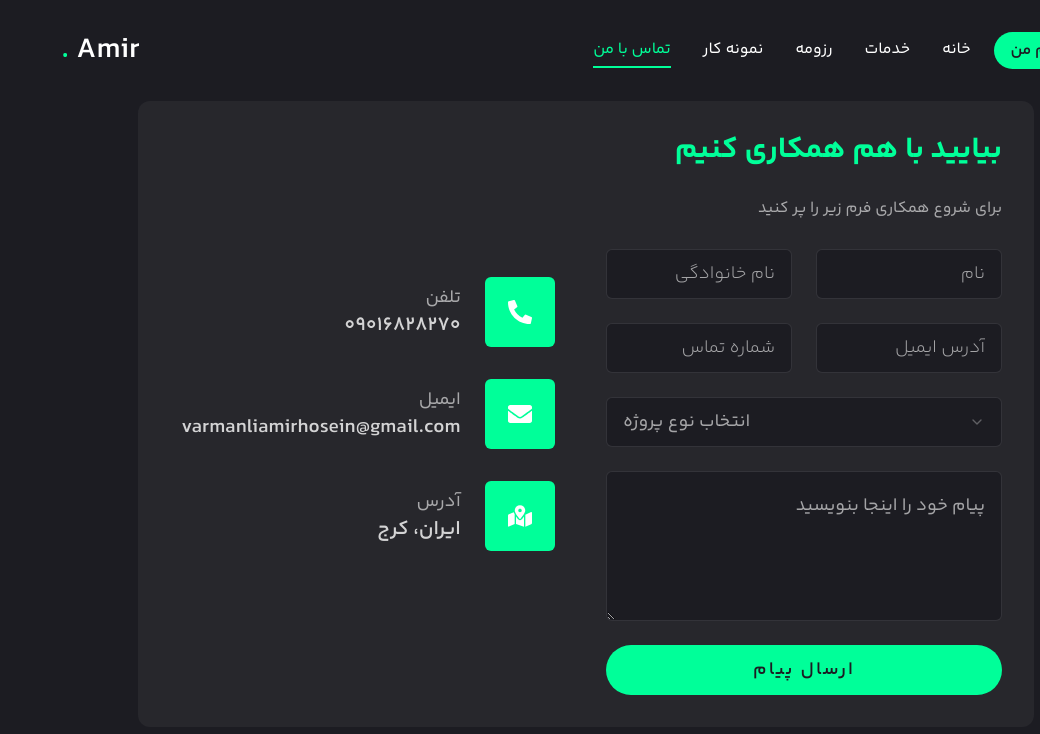
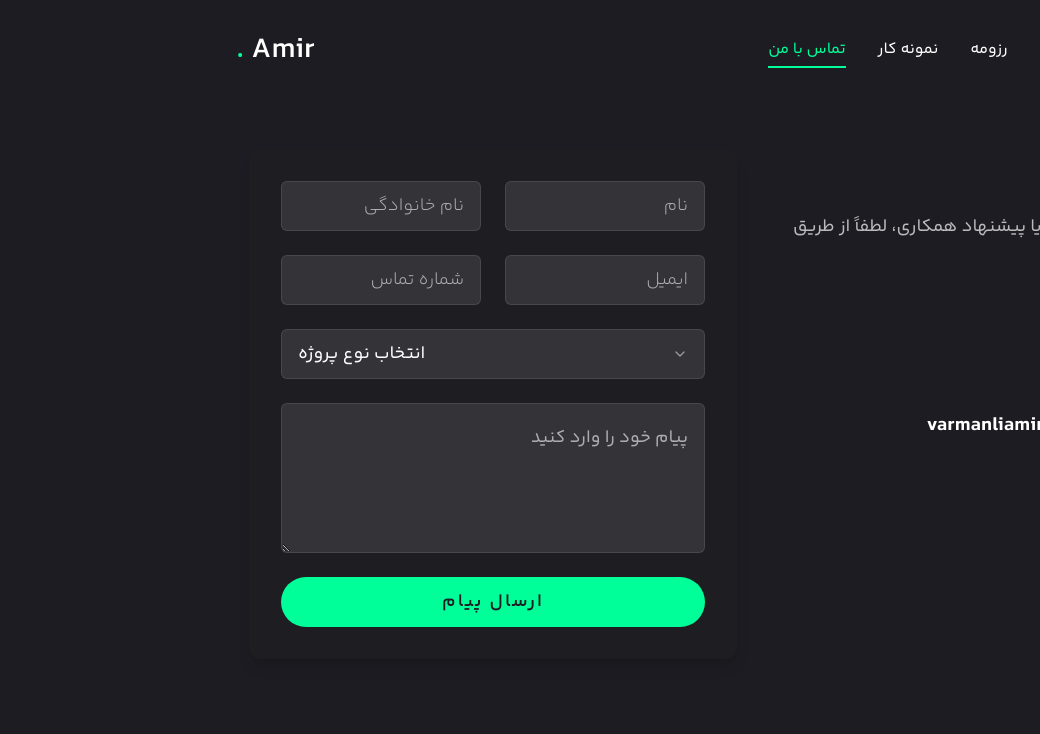
Before and after one commit to Varmanli/Portfolio-website, a Next.js app: page /contact in a window 1280 px wide. Shown: the top 734 px of the page, without its empty margins (240-1280 px from the left). Built offline with nearby package versions, Linux system fonts and the light colour scheme.

Commit message:
fix commit

```diff
--- a/app/contact/page.jsx
+++ b/app/contact/page.jsx
@@ -36,45 +36,60 @@ const info = [
 
 function Contact() {
   return (
-    <div className="mb-10 flex items-center justify-center">
-      <div className="container mx-auto max-w-4xl bg-[#27272c] rounded-xl p-8">
-        <div className="flex flex-col lg:flex-row gap-10">
+    <div className="py-12 px-4 flex flex-col items-center justify-center ">
+      <div className="w-full max-w-5xl grid grid-cols-1 lg:grid-cols-2 gap-12">
+        {/* اطلاعات تماس */}
+        <div className="flex flex-col items-start gap-6">
+          <h3 className="text-4xl text-accent font-extrabold">اطلاعات تماس</h3>
+          <p className="text-white/70 text-lg leading-relaxed">
+            در صورت نیاز به اطلاعات بیشتر یا پیشنهاد همکاری، لطفاً از طریق
+            اطلاعات زیر با من تماس بگیرید.
+          </p>
+          {info.map((item, index) => (
+            <div
+              key={index}
+              className="flex items-center gap-4  hover:text-white transition-all duration-300"
+            >
+              <div className="w-[50px] h-[50px] bg-accent text-2xl rounded-md flex justify-center items-center">
+                {item.icon}
+              </div>
+              <div>
+                <p className="text-white/60 text-lg mb-1">{item.title}</p>
+                <h3 className="text-xl font-bold">{item.description}</h3>
+              </div>
+            </div>
+          ))}
+        </div>
+
         {/* فرم */}
-          <div className="flex-1 order-2 lg:order-1">
-            <form className="flex flex-col gap-6">
-              <h3 className="text-3xl text-accent font-bold text-center lg:text-right">
-                بیایید با هم همکاری کنیم
-              </h3>
-              <p className="text-white/60 text-center lg:text-right">
-                برای شروع همکاری فرم زیر را پر کنید
-              </p>
+        <form className="flex flex-col gap-6 bg-[#1e1e22] p-8 rounded-xl shadow-lg">
           <div className="grid grid-cols-1 md:grid-cols-2 gap-6">
             <Input
               type="text"
               placeholder="نام"
-                  className="h-[50px] text-lg text-right"
+              className="h-[50px] text-lg text-right bg-[#333338] text-white focus:ring-accent focus:border-accent"
             />
             <Input
               type="text"
               placeholder="نام خانوادگی"
-                  className="h-[50px] text-lg text-right"
+              className="h-[50px] text-lg text-right bg-[#333338] text-white focus:ring-accent focus:border-accent"
             />
             <Input
               type="email"
-                  placeholder="آدرس ایمیل"
-                  className="h-[50px] text-lg text-right"
+              placeholder="ایمیل"
+              className="h-[50px] text-lg text-right bg-[#333338] text-white focus:ring-accent focus:border-accent"
             />
             <Input
               type="tel"
               placeholder="شماره تماس"
-                  className="h-[50px] text-lg text-right"
+              className="h-[50px] text-lg text-right bg-[#333338] text-white focus:ring-accent focus:border-accent"
             />
           </div>
           <Select>
-                <SelectTrigger className="w-full h-[50px] text-lg text-right">
+            <SelectTrigger className="w-full h-[50px] text-lg text-right bg-[#333338] text-white">
               <SelectValue placeholder="انتخاب نوع پروژه" />
             </SelectTrigger>
-                <SelectContent className="text-right">
+            <SelectContent className="text-right bg-[#2a2a2f] text-white">
               <SelectGroup>
                 <SelectLabel>نوع پروژه</SelectLabel>
                 <SelectItem value="html">پروژه HTML CSS JS</SelectItem>
@@ -84,41 +99,17 @@ function Contact() {
             </SelectContent>
           </Select>
           <Textarea
-                className="h-[150px] text-lg text-right"
-                placeholder="پیام خود را اینجا بنویسید"
+            className="h-[150px] text-lg text-right bg-[#333338] text-white focus:ring-accent focus:border-accent"
+            placeholder="پیام خود را وارد کنید"
           />
           <Button
-                className="h-[50px] text-lg bg-accent hover:bg-accent/80 transition-all duration-300"
+            className="h-[50px] text-lg bg-accent hover:bg-accent/90  transition-all duration-300"
             size="lg"
           >
             ارسال پیام
           </Button>
         </form>
       </div>
-
-          {/* اطلاعات تماس */}
-          <div className="flex-1 order-1 lg:order-2 flex items-center justify-center">
-            <ul className="flex flex-col gap-8">
-              {info.map((item, index) => (
-                <li
-                  key={index}
-                  className="flex items-center gap-6 text-white/80"
-                >
-                  <div className="w-[70px] h-[70px] bg-accent text-white text-2xl rounded-md flex justify-center items-center">
-                    {item.icon}
-                  </div>
-                  <div>
-                    <p className="text-white/60 text-lg">{item.title}</p>
-                    <h3 className="text-xl font-semibold">
-                      {item.description}
-                    </h3>
-                  </div>
-                </li>
-              ))}
-            </ul>
-          </div>
-        </div>
-      </div>
     </div>
   );
 }
--- a/app/layout.jsx
+++ b/app/layout.jsx
@@ -2,34 +2,35 @@ import "./globals.css";
 import Header from "@/components/Header";
 
 export const metadata = {
-  title: "امیرحسین ورمانلی | توسعه‌دهنده فرانت‌اند",
+  title: "امیرحسین ورمانلی | برنامه‌نویس وب",
   description:
-    "من امیرحسین ورمانلی، توسعه‌دهنده فرانت‌اند متخصص در React، Next.js و Tailwind هستم. با تخصص در خلق رابط‌های کاربری مدرن و بهینه، آماده همکاری برای پروژه‌های خلاقانه و حرفه‌ای هستم.",
+    "من امیرحسین ورمانلی، برنامه‌نویس وب متخصص در React، Next.js و Tailwind هستم. با توانایی در طراحی و توسعه وب‌سایت‌های مدرن و کاربرپسند، آماده همکاری در پروژه‌های حرفه‌ای و خلاقانه هستم.",
   keywords: [
-    "توسعه‌دهنده فرانت‌اند",
-    "برنامه‌نویسی وب",
+    "برنامه‌نویس وب",
+    "توسعه‌دهنده وب",
     "React",
     "Next.js",
     "Tailwind",
     "امیرحسین ورمانلی",
-    "طراحی رابط کاربری",
-    "سایت‌های مدرن",
+    "طراحی وب",
+    "توسعه وب",
+    "سایت‌های ریسپانسیو",
   ],
   author: "امیرحسین ورمانلی",
   openGraph: {
     type: "website",
     locale: "fa_IR",
     url: "https://varmanli.ir",
-    title: "امیرحسین ورمانلی | توسعه‌دهنده فرانت‌اند",
+    title: "امیرحسین ورمانلی | برنامه‌نویس وب",
     description:
-      "توسعه‌دهنده فرانت‌اند متخصص در React و Next.js با تمرکز بر خلق رابط‌های کاربری زیبا و کاربردی.",
+      "برنامه‌نویس وب متخصص در توسعه وب‌سایت‌های حرفه‌ای و خلاقانه با استفاده از React و Next.js.",
     siteName: "امیرحسین ورمانلی",
   },
   twitter: {
     card: "summary_large_image",
-    title: "امیرحسین ورمانلی | توسعه‌دهنده فرانت‌اند",
+    title: "امیرحسین ورمانلی | برنامه‌نویس وب",
     description:
-      "من امیرحسین ورمانلی، متخصص در توسعه رابط‌های کاربری خلاقانه و مدرن با استفاده از React، Next.js و Tailwind.",
+      "من امیرحسین ورمانلی، متخصص در طراحی و توسعه وب‌سایت‌های مدرن و زیبا با استفاده از React، Next.js و Tailwind.",
     creator: "@your-twitter-handle",
   },
   icons: {
--- a/app/page.jsx
+++ b/app/page.jsx
@@ -11,15 +11,17 @@ function Home() {
         <div className="flex flex-col lg:flex-row items-center justify-between lg:pt-2 lg:pb-10">
           {/* بخش متن */}
           <div className="text-center lg:text-right order-2 lg:order-none">
-            <span className="text-lg lg:text-xl">توسعه‌دهنده فرانت‌اند</span>
+            <span className="text-lg lg:text-xl">برنامه‌نویس وب</span>
             <h1 className="text-4xl lg:text-5xl font-bold mb-6">
-              سلام من <br />
+              سلام، من <br />
               <span className="text-accent">امیرحسین ورمانلی</span>
             </h1>
             <p className="max-w-[500px] mb-9 text-white/80 text-base lg:text-lg leading-relaxed">
-              من در خلق تجربیات دیجیتال زیبا مهارت دارم و در زبان‌ها و
-              فناوری‌های برنامه‌نویسی مختلف تخصص دارم.
+              عاشق طراحی و ساخت وب‌سایت‌های جذاب و کاربردی هستم.
+              <br /> از ایده‌پردازی تا اجرای نهایی، تلاش می‌کنم تجربه‌ای راحت و
+              دوست‌داشتنی برای کاربران بسازم.
             </p>
+
             <div className="flex flex-col lg:flex-row items-center gap-8">
               <Button
                 variant="outline"
--- a/app/resume/page.jsx
+++ b/app/resume/page.jsx
@@ -46,27 +46,27 @@ const about = {
 const education = {
   icon: "/assest/resume/cap.svg",
   title: "تحصیلات من",
-  description: "دوره‌ها و تجربه‌های آموزشی که در مسیر خود کسب کرده‌ام",
+  description: "مسیر یادگیری و تجربه‌هایی که مرا به جایگاه امروزی رسانده‌اند:",
   item: [
     {
-      institution: "دانشجوی مهندسی کامپیوتر دانشگاه آزاد کرج",
+      institution: "دانشجوی مهندسی کامپیوتر، دانشگاه آزاد کرج",
       degree: "مهندسی کامپیوتر",
-      duration: "۲۰۲۱ - ۲۰۲۴",
+      duration: "۱۴۰۰ - ۱۴۰۳",
     },
     {
-      institution: "آموزش اصول طراحی با HTML و CSS",
+      institution: "آموزش طراحی حرفه‌ای رابط کاربری با HTML و CSS",
       degree: "طراحی رابط کاربری",
-      duration: "۲۰۲۱ - ۲۰۲۲",
+      duration: "۱۴۰۰ - ۱۴۰۱",
     },
     {
-      institution: "آموزش برنامه‌نویسی جاوااسکریپت",
+      institution: "آموزش اصول برنامه‌نویسی و کدنویسی جاوااسکریپت",
       degree: "جاوااسکریپت مقدماتی",
-      duration: "۲۰۲۲ - ۲۰۲۳",
+      duration: "۱۴۰۱ - ۱۴۰۲",
     },
     {
-      institution: "آموزش حرفه‌ای کتابخانه React",
+      institution: "یادگیری پیشرفته کتابخانه React برای ساخت پروژه‌های پویا",
       degree: "React پیشرفته",
-      duration: "۲۰۲۱ - ۲۰۲۲",
+      duration: "۱۴۰۰ - ۱۴۰۱",
     },
   ],
 };
@@ -132,21 +132,23 @@ function Resume() {
             {/* درباره من */}
             <TabsContent value="about" className="w-full">
               <div className="flex flex-col gap-[30px] text-center items-center justify-center lg:text-right">
-                <h3 className="text-5xl font-bold">{about.title}</h3>
-                <p className="max-w-[700px] text-white/70 text-lg">
+                <h3 className="text-5xl font-extrabold text-accent">
+                  {about.title}
+                </h3>
+                <p className="max-w-[700px] text-white/80 text-lg leading-relaxed">
                   {about.description}
                 </p>
-                <ul className="divide-y divide-white/20 bg-[#1e1e22] rounded-lg shadow-lg">
+                <ul className="grid grid-cols-1 sm:grid-cols-2 gap-6 bg-[#1e1e22] p-6 rounded-xl shadow-lg">
                   {about.info.map((item, index) => (
                     <li
                       key={index}
-                      className="flex items-center justify-between p-6 gap-10 hover:bg-[#2a2a2f] transition-all duration-300"
+                      className="flex flex-col items-center justify-center bg-[#2a2a2f] rounded-lg p-6 hover:bg-[#333338] transition-all duration-300"
                     >
-                      <span className="text-accent font-semibold text-xl">
+                      <span className="text-white/70 text-lg text-center mt-2">
+                        {item.field}
+                      </span>
+                      <span className="text-accent text-xl font-bold text-center">
                         {item.fieldValue}
-                      </span>
-                      <span className="text-white/70 text-lg">
-                        {item.field}
                       </span>
                     </li>
                   ))}
--- a/app/services/page.jsx
+++ b/app/services/page.jsx
@@ -15,14 +15,14 @@ const services = [
   },
   {
     num: 2,
-    title: "پروژه‌های جاوااسکریپت",
-    Description: "پیاده‌سازی پروژه‌های پیچیده و خلاقانه با زبان جاوااسکریپت",
+    title: "توسعه بک‌اند",
+    Description: "پیاده‌سازی APIها و سیستم‌های سمت سرور با Node.js و Express.js",
     href: "/",
   },
   {
     num: 3,
-    title: "قالب‌های HTML",
-    Description: "طراحی قالب‌های زیبا و دقیق HTML برای وبسایت‌های شما",
+    title: "وبسایت‌های فول‌استک",
+    Description: "ساخت وبسایت‌های کامل با استفاده از MERN Stack و سایر تکنولوژی‌ها",
     href: "/",
   },
   {
@@ -37,15 +37,15 @@ function Services() {
   return (
     <section className="min-h-[80vh] lg:mx-[100px] flex flex-col justify-center py-12 lg:py-0">
       <div className="container mx-auto">
-        <div className="grid grid-cols-1 md:grid-cols-2 gap-[50px]">
+        <div className="grid grid-cols-1 md:grid-cols-2 gap-[40px]">
           {services.map((item, index) => {
             return (
               <div
                 key={index}
-                className="flex-1 flex flex-col justify-center gap-3"
+                className="flex-1 flex flex-col justify-center gap-4 bg-[#1e1e22] p-6 rounded-lg shadow-lg hover:shadow-xl transition-all duration-300"
               >
                 <div className="w-full flex justify-between items-center">
-                  <div className="text-4xl font-extrabold text-outline text-transparent group-hover:text-outline-hover transition-all duration-500">
+                  <div className="text-5xl font-extrabold text-accent">
                     {item.num}
                   </div>
                   <Link
@@ -56,13 +56,14 @@ function Services() {
                   </Link>
                 </div>
                 <h2
-                  className="text-[32px]  capitalize font-bold leading-none text-white hover:text-accent transition-all duration-500
-                "
+                  className="text-[28px] font-bold leading-none text-white hover:text-accent transition-all duration-500"
                 >
                   {item.title}
                 </h2>
-                <p className="text-white/60 text-[14px]">{item.Description}</p>
-                <div className="border-b border-white/20 w-full"></div>
+                <p className="text-white/70 text-[15px] leading-relaxed">
+                  {item.Description}
+                </p>
+                <div className="border-b border-white/20 w-full mt-4"></div>
               </div>
             );
           })}
--- a/components/Stats.jsx
+++ b/components/Stats.jsx
@@ -5,40 +5,40 @@ import CountUp from "react-countup";
 const stat = [
   {
     num: 5,
-    text: "تسلط بر فناوری‌های پرکاربرد",
+    text: "تسلط بر ابزارهای کاربردی دنیای وب",
   },
   {
     num: 2,
-    text: "سال تجربه در مسیر رشد",
+    text: "سال‌ها تجربه با طعم پیشرفت",
   },
   {
     num: 4,
-    text: "پروژه‌های موفق",
+    text: "پروژه‌های خاص و به‌یادماندنی",
   },
   {
     num: 500,
-    text: "تجربه عملی",
+    text: "ساعت‌ها کدنویسی و یادگیری",
   },
 ];
 
 function Stats() {
   return (
     <section>
-      <div className=" container mx-auto mb-10 lg:mb-0">
-        <div className="grid grid-cols-2 md:grid-cols-3 lg:grid-cols-4 gap-4 lg:gap-6 flex-wrap  mx-auto lg:max-w-none">
+      <div className="container mx-auto mb-10 lg:mb-0">
+        <div className="grid grid-cols md:grid-cols-3 lg:grid-cols-4 gap-4 lg:gap-6 flex-wrap mx-auto lg:max-w-none">
           {stat.map((item, index) => {
             return (
               <div
                 key={index}
-                className="flex-1 flex-row flex gap-4 items-center  lg:justify-start"
+                className="flex-1 flex-row flex gap-2 items-center lg:justify-start bg-gradient-to-r from-[#1e1e22] to-[#27272c] p-4 rounded-lg shadow-lg"
               >
                 <CountUp
                   end={item.num}
                   duration={5}
                   delay={2}
-                  className="text-2xl lg:text-6xl font-extrabold"
+                  className="text-3xl lg:text-4xl font-extrabold text-accent"
                 />
-                <p className=" text-[16px] lg:text-[18px] capitalize lg:max-w-none">
+                <p className="text-[17px] lg:text-[14px] capitalize lg:max-w-none text-white/80">
                   {item.text}
                 </p>
               </div>
--- a/components/ui/select.jsx
+++ b/components/ui/select.jsx
@@ -17,7 +17,7 @@ const SelectTrigger = React.forwardRef(
     <SelectPrimitive.Trigger
       ref={ref}
       className={cn(
-        " flex h-[38px] w-full items-center justify-between rounded-md border border-white/10 bg-primary px-4 text-[15px] text-white/60 placeholder:text-white/10 focus:border-accent outline-none",
+        "flex h-[38px] w-full items-center justify-between rounded-md border border-white/10 bg-primary px-4 text-[15px] text-white/60 placeholder:text-white/10 focus:border-accent outline-none text-right",
         className
       )}
       {...props}
@@ -70,7 +70,7 @@ const SelectContent = React.forwardRef(
       <SelectPrimitive.Content
         ref={ref}
         className={cn(
-          "relative z-50 max-h-96 min-w-[8rem] overflow-hidden rounded-md border border-white/10 bg-primary text-white shadow-md data-[state=open]:animate-in data-[state=closed]:animate-out data-[state=closed]:fade-out-0 data-[state=open]:fade-in-0 data-[state=closed]:zoom-out-95 data-[state=open]:zoom-in-95 data-[side=bottom]:slide-in-from-top-2 data-[side=left]:slide-in-from-right-2 data-[side=right]:slide-in-from-left-2 data-[side=top]:slide-in-from-bottom-2 dark:border-slate-800 dark:bg-slate-950 dark:text-slate-50",
+          "relative z-50 max-h-96 min-w-[8rem] overflow-hidden rounded-md border border-white/10 bg-primary text-white shadow-md rtl text-right data-[state=open]:animate-in data-[state=closed]:animate-out data-[state=closed]:fade-out-0 data-[state=open]:fade-in-0 data-[state=closed]:zoom-out-95 data-[state=open]:zoom-in-95 data-[side=bottom]:slide-in-from-top-2 data-[side=left]:slide-in-from-right-2 data-[side=right]:slide-in-from-left-2 data-[side=top]:slide-in-from-bottom-2 dark:border-slate-800 dark:bg-slate-950 dark:text-slate-50",
           position === "popper" &&
             "data-[side=bottom]:translate-y-1 data-[side=left]:-translate-x-1 data-[side=right]:translate-x-1 data-[side=top]:-translate-y-1",
           className
@@ -81,7 +81,7 @@ const SelectContent = React.forwardRef(
         <SelectScrollUpButton />
         <SelectPrimitive.Viewport
           className={cn(
-            "p-1",
+            "p-1 rtl",
             position === "popper" &&
               "h-[var(--radix-select-trigger-height)] w-full min-w-[var(--radix-select-trigger-width)]"
           )}
@@ -98,7 +98,10 @@ SelectContent.displayName = SelectPrimitive.Content.displayName;
 const SelectLabel = React.forwardRef(({ className, ...props }, ref) => (
   <SelectPrimitive.Label
     ref={ref}
-    className={cn("py-1.5 pl-8 pr-2 text-sm font-semibold", className)}
+    className={cn(
+      "py-1.5 pr-8 pl-2 text-sm font-semibold text-right",
+      className
+    )}
     {...props}
   />
 ));
@@ -109,12 +112,12 @@ const SelectItem = React.forwardRef(
     <SelectPrimitive.Item
       ref={ref}
       className={cn(
-        "relative flex w-full cursor-default select-none items-center rounded-sm py-1.5 pl-8 pr-2 text-sm outline-none focus:bg-accent focus:text-primary data-[disabled]:pointer-events-none data-[disabled]:opacity-50 dark:focus:bg-slate-800 dark:focus:text-slate-50",
+        "relative flex w-full cursor-default select-none items-center rounded-sm py-1.5 pr-8 pl-2 text-sm outline-none focus:bg-accent focus:text-primary data-[disabled]:pointer-events-none data-[disabled]:opacity-50 text-right dark:focus:bg-slate-800 dark:focus:text-slate-50",
         className
       )}
       {...props}
     >
-      <span className="absolute left-2 flex h-3.5 w-3.5 items-center justify-center">
+      <span className="absolute right-2 flex h-3.5 w-3.5 items-center justify-center">
         <SelectPrimitive.ItemIndicator>
           <Check className="h-4 w-4" />
         </SelectPrimitive.ItemIndicator>
--- a/package.json
+++ b/package.json
@@ -17,12 +17,12 @@
     "@radix-ui/react-tooltip": "^1.1.2",
     "class-variance-authority": "^0.7.0",
     "clsx": "^2.1.1",
-    "framer-motion": "^11.3.19",
+    "framer-motion": "^11.15.0",
     "lucide-react": "^0.418.0",
     "next": "14.2.5",
-    "react": "^18",
+    "react": "^19.0.0",
     "react-countup": "^6.5.3",
-    "react-dom": "^18",
+    "react-dom": "^19.0.0",
     "react-icons": "^5.2.1",
     "sharp": "^0.33.4",
     "swiper": "^11.1.9",
```
Also changed, not shown: app/work/page.jsx (+32 -10 lines), 1 other file (tests, documents, lock files or other folders). Lines whose indentation alone changed are shown as unchanged.
